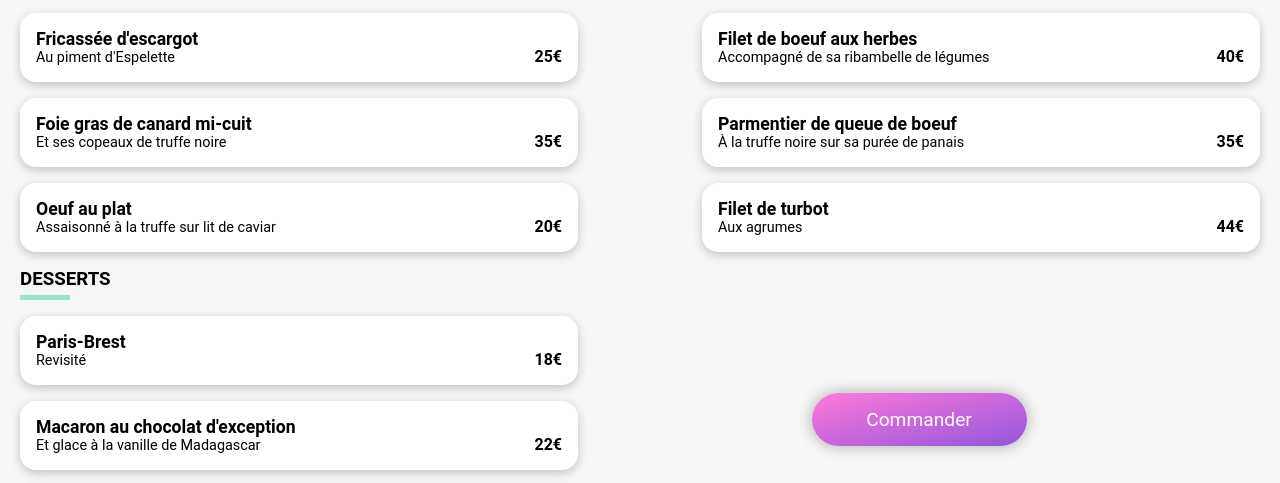
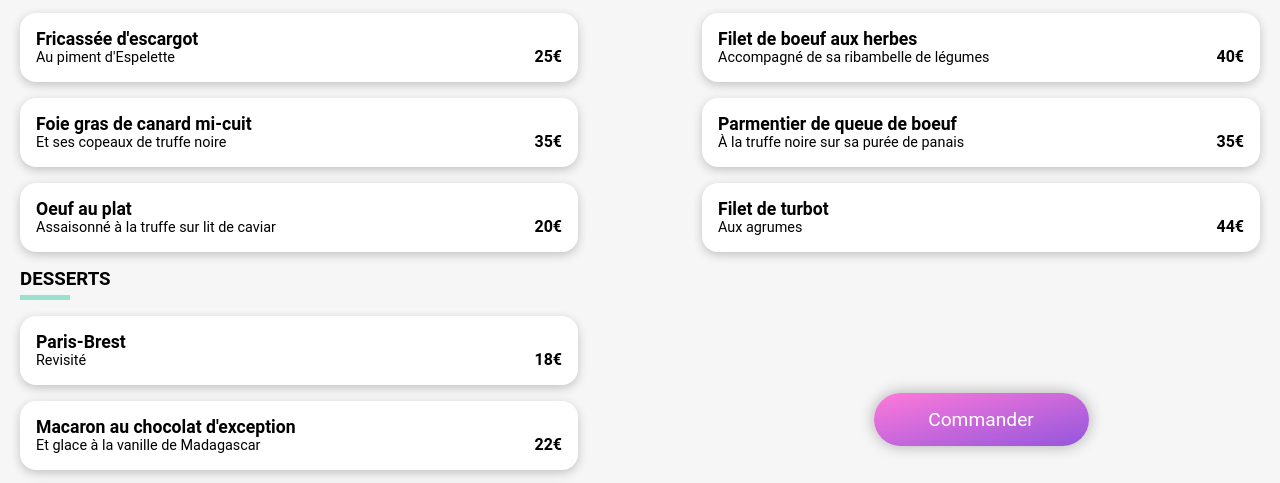
Before and after one commit to Jeffrey-Blanc/JeffreyBlanc_3_20072021, a website: page menu1.html in a window 1280 px wide. Shown: the part 399-882 px from the top of the page. Drawn offline with Linux system fonts and the light colour scheme.

Commit message:
Page menu : agencement responsives, cardMenu du plat etait un peu decale vers le bas

```diff
--- a/menu1.html
+++ b/menu1.html
@@ -129,7 +129,9 @@
               </article>
             </div>
           </section>
-          <button class="btn btn--flattened">Commander</button>
+          <div class="cardMenu--center">
+            <button class="btn btn--flattened">Commander</button>
+          </div>
         </div>
       </section>
     </main>
--- a/sass/layouts/_menus.scss
+++ b/sass/layouts/_menus.scss
@@ -34,6 +34,7 @@
     .container_cards_menu{
         flex-direction: row;
         align-self: center;
+        align-items: flex-start;
     }
 }
 
@@ -46,10 +47,18 @@
     border: none;
     margin: 5px 0;
     }
+    &--center{
+        width: 100%;
+        @include parameter_flex($direction, center, $align-items);
+        align-self: center;
+    }
 }
 @media screen and (min-width: 700px) {
     .cardMenu{
         width: 45%;
+        &--center{
+            width: 45%;
+        }
     }
 }
 
```
Also changed, not shown: menu2.html (+3 -1 lines), menu3.html (+3 -1 lines), menu4.html (+3 -1 lines), public/css/style.css, 1 other file.
